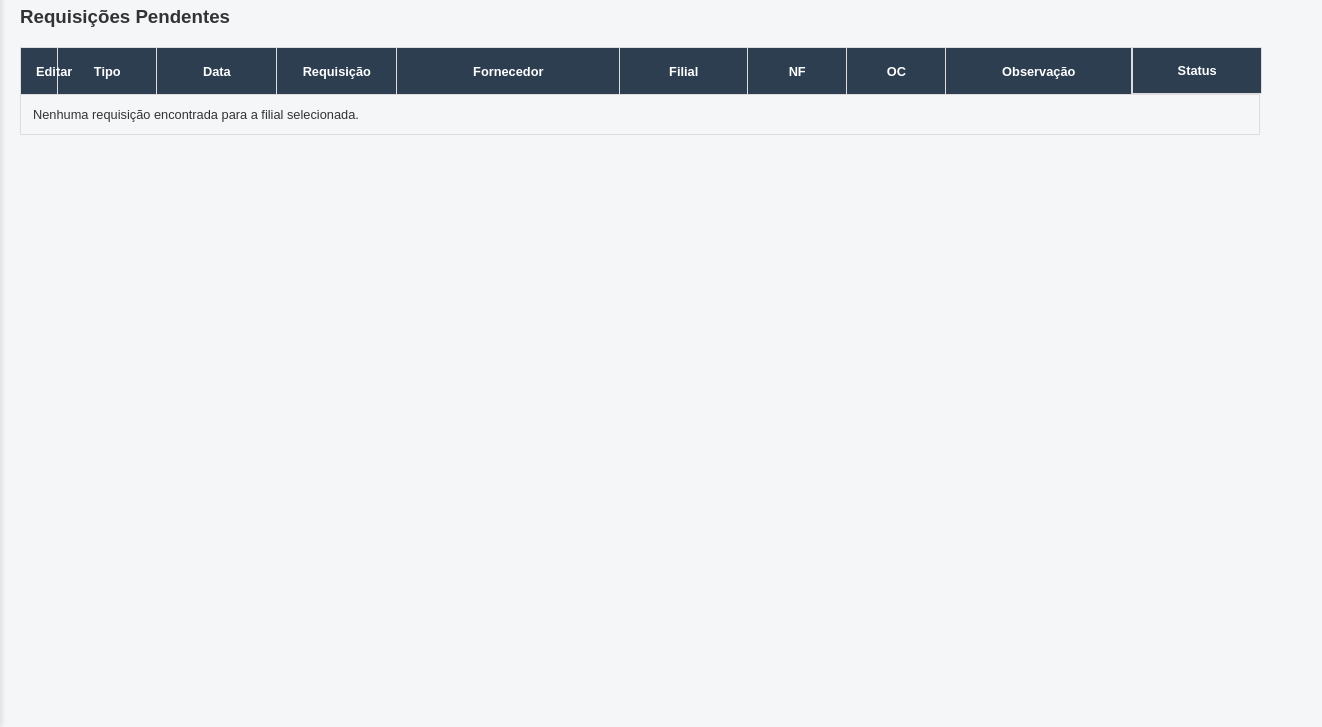
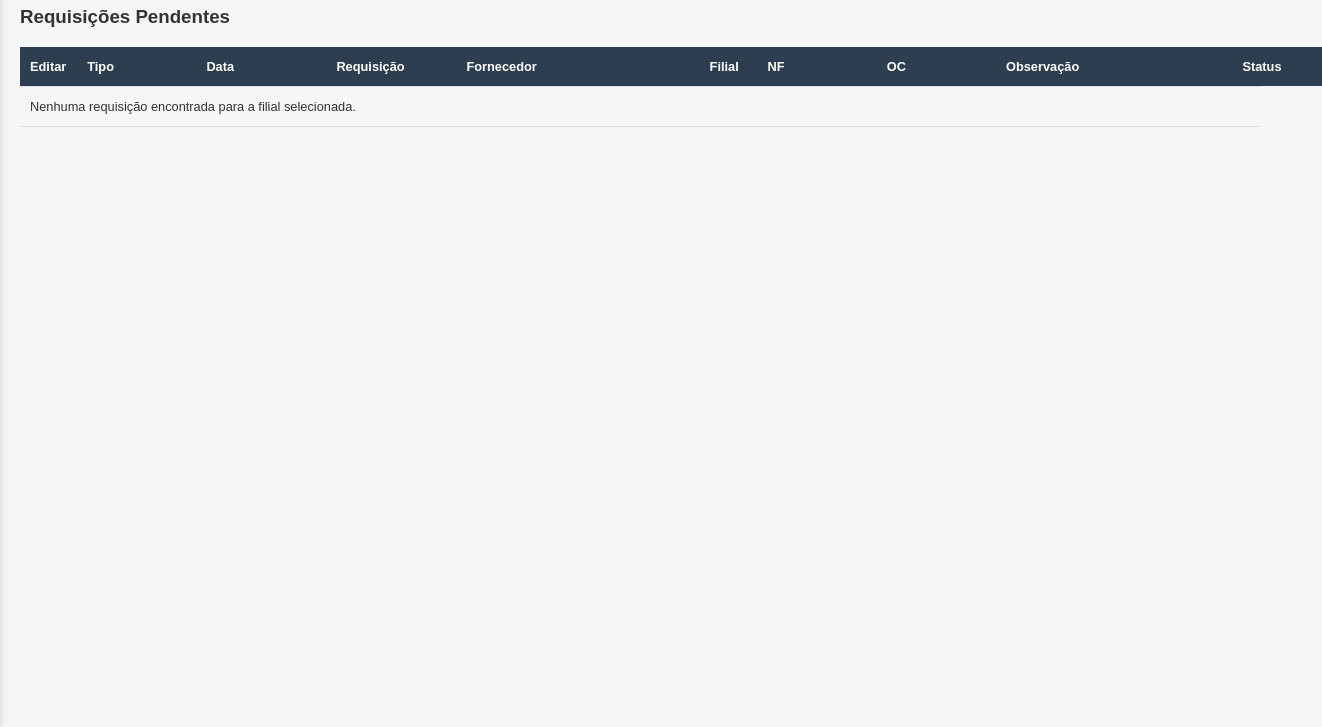
Before and after one commit to Marquezzitto/sistema-de-compras, a website: page requisicao.html in a window 1280 px wide. Shown: the part 73-800 px from the top of the page, 1322 px wide, since content can reach past the window. Drawn offline with Linux system fonts and the light colour scheme; no server answers.

Commit message:
Update styles.css

```diff
--- a/styles.css
+++ b/styles.css
@@ -1,10 +1,3 @@
-/* Adicione este código no INÍCIO do seu arquivo styles.css */
-
-*,
-*::before,
-*::after {
-    box-sizing: border-box;
-}
 /* Estilos Gerais */
 body {
     font-family: Arial, sans-serif;
@@ -1277,33 +1270,44 @@ table td {
     cursor: pointer;
 }
 /* ============================================= */
-/* AJUSTES NA TABELA DE REQUISIÇÃO (VERSÃO MELHORADA) */
+/* ESTILO FINAL E CONSISTENTE PARA A TABELA */
 /* ============================================= */
 
-/* Faz com que a tabela obedeça as larguras definidas */
+/* Garante que a tabela use as larguras definidas */
 #requisition-table {
+    width: 100%;
     table-layout: fixed;
-    width: 100%;
+    border-collapse: collapse; /* Une as bordas das células */
 }
 
-/* Evita que o texto quebre a linha e garante a mesma altura para todas as linhas */
+/* Zera e redefine o estilo para TODAS as células (cabeçalho e dados) */
+#requisition-table th,
 #requisition-table td {
-    white-space: nowrap;      /* Impede a quebra de linha */
-    overflow: hidden;         /* Esconde o texto que ultrapassar a célula */
-    text-overflow: ellipsis;  /* Adiciona "..." no final do texto cortado */
+    padding: 12px 10px;      /* Define um preenchimento interno igual para todos */
+    text-align: left;        /* Alinha o texto à esquerda */
+    border: none;            /* Remove qualquer borda individual */
+
+    /* Garante que as linhas fiquem com a mesma altura */
+    white-space: nowrap;
+    overflow: hidden;
+    text-overflow: ellipsis;
+}
+
+/* Adiciona a linha separadora apenas embaixo de cada fileira */
+#requisition-table tr {
+    border-bottom: 1px solid #e0e0e0;
 }
 
 /* --- LARGURA DAS COLUNAS --- */
 
 #requisition-table .col-data,
 #requisition-table .col-requisicao {
-    width: 120px; /* Largura para Data e Requisição */
+    width: 110px;
 }
 
-/* --- AJUSTES NOS ÍCONES DE STATUS (X e V) --- */
-
+/* --- ÍCONES DE STATUS --- */
 #requisition-table .col-status {
-    width: 130px;            /* Largura maior para a coluna Status */
+    width: 100px;
     display: flex;
     justify-content: center;
     align-items: center;
```
